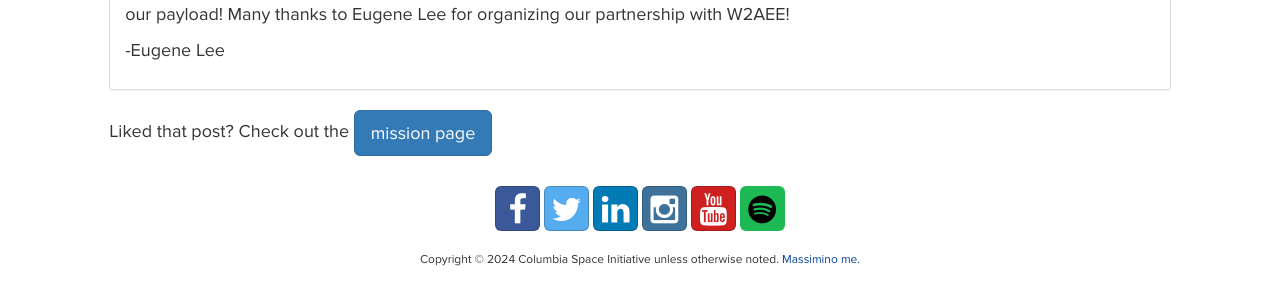
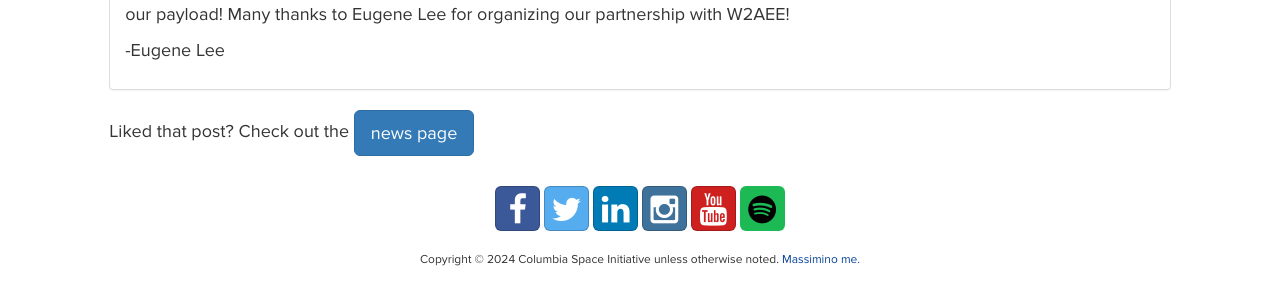
Before and after one commit to columbiaspace/columbiaspace.org, a Jekyll site: the page built from _posts/2015-12-29-balloon-sponsorship.markdown, in a window 1280 px wide. Shown: the part 260-560 px from the top of the page. Built offline with Jekyll 4.4.1, drawn with Linux system fonts in a browser that asks for light colours; nearby versions of some CDN libraries; comment, search, counter and statistics services are not loaded.

Commit message:
fix mission page button bug

```diff
--- a/_layouts/post.html
+++ b/_layouts/post.html
@@ -22,7 +22,7 @@
 						    {{ page.content }}
 						</div>
 					</div>
-					<p>Liked that post? Check out the <a href="http://www.columbiaspace.org/mission-{{ page.categories }}" class="btn btn-primary btn-lg"> mission page</a></p>
+					<p>Liked that post? Check out the <a href="http://www.columbiaspace.org/news" class="btn btn-primary btn-lg"> news page</a></p>
 				</div>
 				<div class="col-md-1"></div>
 			</div>
```
